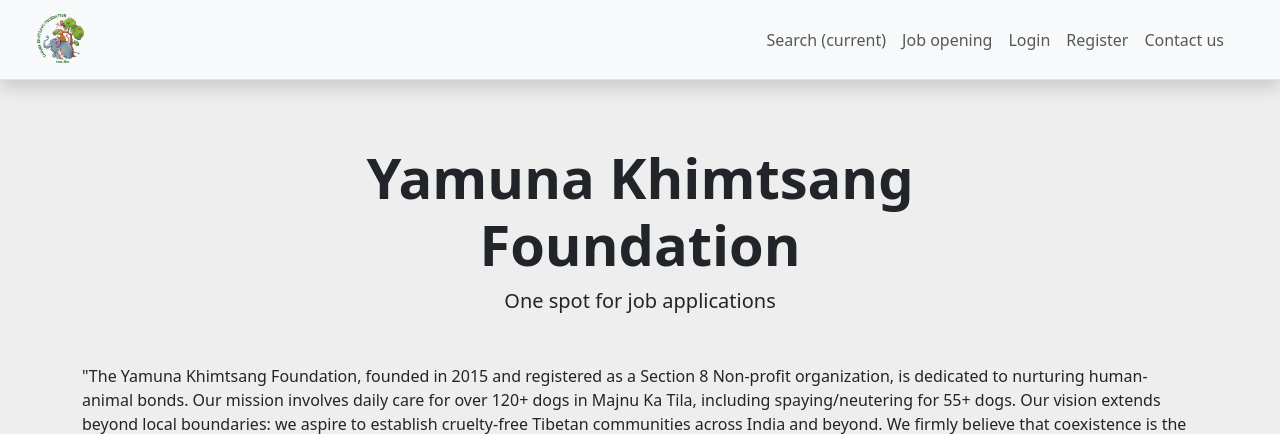
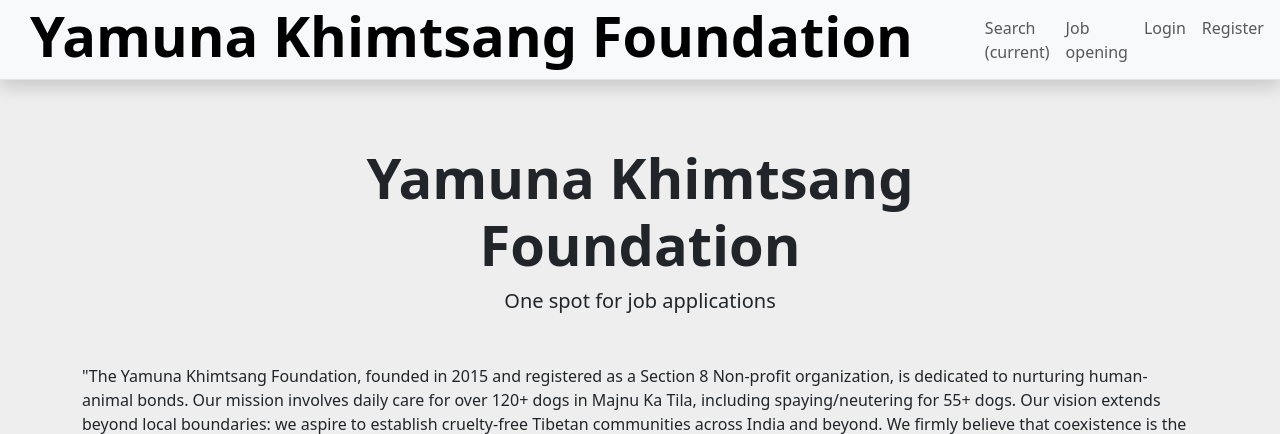
Before and after one commit to dhargyalla/Job-application-portal, a Flask app: page / in a window 1280 px wide. Shown: the top 434 px of the page. Run offline with Flask 3, Linux system fonts and the light colour scheme; some libraries are stand-ins or nearby versions.

Commit message:
added text in home page

```diff
--- a/templates/header.html
+++ b/templates/header.html
@@ -3,7 +3,8 @@
 <header>
     <nav class="navbar navbar-expand-lg fixed-top navbar-light bg-light mb-3 border-bottom shadow">
         <a class="navbar-brand d-flex align-items-center" href="/">
-            <img src="{{ url_for('static', filename='assets/images/logo.png') }}" alt="Logo" class="img-fluid">
+            <!--<img src="{{ url_for('static', filename='assets/images/logo.png') }}" alt="Logo" class="img-fluid"> -->
+            <h4 class="display-4 fw-bold"> Yamuna Khimtsang Foundation</h4>
 
         </a>
         <button class="navbar-toggler" type="button" data-toggle="collapse" data-target="#navbarSupportedContent" aria-controls="navbarSupportedContent" aria-expanded="false" aria-label="Toggle navigation">
```
